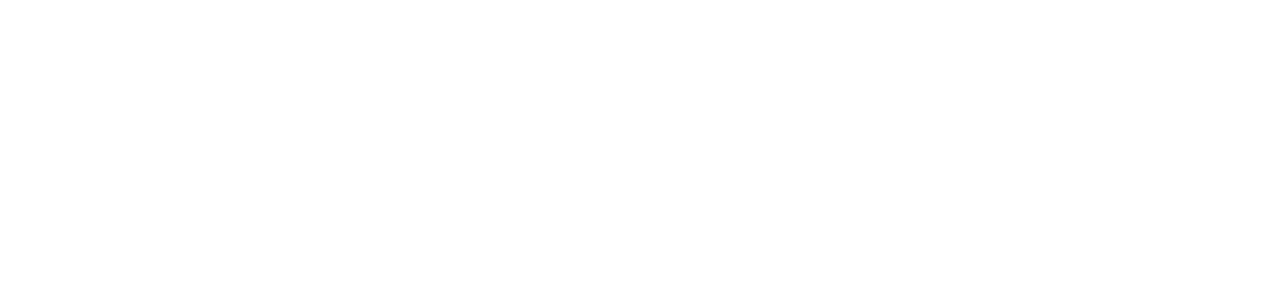
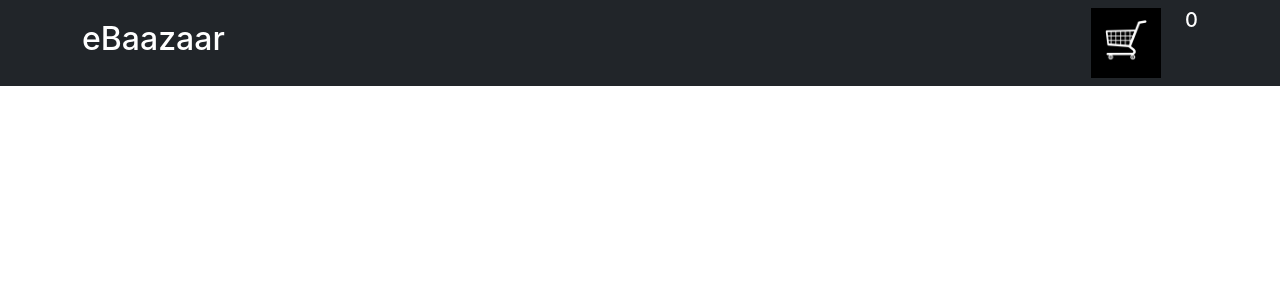
Before and after one commit to dhwanitrranjan/project1, a React (Create React App) app: page /product in a window 1280 px wide. Shown: the top 300 px of the page. Built offline with nearby package versions, Linux system fonts and the light colour scheme.

Commit message:
half phase 2 completed

```diff
--- /dev/null
+++ b/src/Components/LoadNavbar.js
@@ -0,0 +1,51 @@
+import React from 'react';
+import Container from 'react-bootstrap/Container';
+import Navbar from 'react-bootstrap/Navbar';
+import Nav from 'react-bootstrap/Nav';
+import cartImg from './cart.png';
+import { loadcartCount } from './reducers';
+import {useSelector} from 'react-redux';
+import { Col } from 'react-bootstrap';
+import { Row } from 'react-bootstrap';
+import { useNavigate } from 'react-router-dom';
+
+function LoadNavbar() {
+  const cartCount = useSelector(state => state.cartCount)
+  const navigate = useNavigate();
+
+  const handleClick = () =>{
+    navigate('/add-data')
+  }
+  return (
+    <div>
+        <Navbar bg="dark" variant="dark">
+            <Container>
+            <Navbar.Brand onClick={handleClick}><h2>eBaazaar</h2></Navbar.Brand>
+            {/* <Nav className="me-auto">
+                <Nav.Link href="#home">Home</Nav.Link>
+                <Nav.Link href="#features">Features</Nav.Link>
+                <Nav.Link href="#pricing">Pricing</Nav.Link>
+            </Nav> */}
+            <div className="justify-content-end">
+              <Row>
+                <Col>
+                  <img
+                    src={cartImg}
+                    width="70"
+                    height="70"
+                    className="d-inline-block align-top"
+                    alt="React Bootstrap logo"
+                  />
+                </Col>
+                <Col>
+                  <Nav style={{color:"white"}}><h5>{cartCount}</h5></Nav>
+                </Col>
+              </Row>
+            </div>
+            </Container>
+        </Navbar>
+    </div>
+  )
+}
+
+export default LoadNavbar;
--- a/src/Components/Login.js
+++ b/src/Components/Login.js
@@ -3,6 +3,7 @@ import Button from 'react-bootstrap/Button';
 import Form from 'react-bootstrap/Form';
 import {useState} from 'react';
 import { useNavigate } from 'react-router-dom';
+import { Container } from 'react-bootstrap';
 
 function Login() {
 
@@ -35,7 +36,8 @@ function Login() {
 
   return (
     <div>
-      <Form>
+      <Container>
+        <Form style={{border: "100px solid"}} className="p-4">
           <Form.Group className="mb-3" controlId="formBasicEmail">
           <Form.Label>Email address</Form.Label>
           <Form.Control type="email" placeholder="Enter email" name="username" onChange={handleInput} required/>
@@ -54,6 +56,7 @@ function Login() {
           </Form.Group>
           <Button variant="primary" type="submit" onClick={() => navigate('add-data')}>Log In</Button>
         </Form>
+      </Container>
       <br />
     </div>
   )
--- a/src/Components/ProdDetail.js
+++ b/src/Components/ProdDetail.js
@@ -1,17 +1,36 @@
 import React from 'react';
-import {useSelector} from 'react-redux';
+import {useSelector, useDispatch} from 'react-redux';
 import Data from '../Data/products.json';
 import Container from 'react-bootstrap/Container';
 import Row from 'react-bootstrap/Row';
 import Col from 'react-bootstrap/Col';
 import Button from 'react-bootstrap/Button';
+import { addtoCart, loadcartCount} from './reducers';
+import LoadNavbar from './LoadNavbar';
+
 
 
 function ProdDetail() {
     const ele_id = useSelector(state => state.selectedCard)
+    const cart = useSelector(state => state.cart)
+    var dispatch = useDispatch();
+
+    const handleClick = (e) =>{
+        var final_cart = Object.assign({}, cart)
+        if (e in final_cart){
+            final_cart[e] += 1
+        } else {
+            final_cart = 1
+        }
+        console.log(cart)
+        dispatch(addtoCart(final_cart))
+        dispatch(loadcartCount())
+    }
 
     return (
         <div>
+            <LoadNavbar />
+            <br/>
             {Data["products"].filter((product, index) =>
             (product["id"] === ele_id),
             ).map((prod, index) => {
@@ -31,7 +50,7 @@ function ProdDetail() {
                             <h3>${prod["price"]}</h3>
                             <p>{prod["description"]}</p>
                             <p>{prod["rating"]}</p>
-                            <Button>Add to Cart</Button>
+                            <Button onClick={()=> handleClick(prod["id"])}>Add to Cart</Button>
                         </Col>
                     </Row>
                 </Container>
--- a/src/Components/ProductPage.js
+++ b/src/Components/ProductPage.js
@@ -12,6 +12,7 @@ import { useNavigate } from 'react-router-dom';
 import Button from 'react-bootstrap/Button';
 import { isSelected, loadAllProducts } from "./reducers";
 import axios from 'axios';
+import LoadNavbar from './LoadNavbar';
 
 export default function ProductPage() {
     let brands = ["OPPO", "realme", "POCO", "Infinix", "Samsung", "Mi", "Apple", "Huawei", "Microsoft Surface", "HP Pavilion", "Impression of Acqua Di Gio",
@@ -61,7 +62,6 @@ export default function ProductPage() {
         }
 
         if (filter.categoryFlag){
-            console.log("inside")
             fil = fil.filter((product) => {
                 if (filter.category.includes(product.category)){
                     return product
@@ -86,7 +86,6 @@ export default function ProductPage() {
                 };
             })
         }
-        console.log(fil, filter.brand)
         setDisplayCards(fil);
 
         //All filters turned off
@@ -96,12 +95,10 @@ export default function ProductPage() {
     }, [filter,allProducts])
 
     const handleFilter =(e) =>{
-        console.log(e.target.className)
         //Brand handle
         if (e.target.className === "brands"){
             var brd = filter.brand;
             if (e.target.checked){
-                console.log("sup")
                 brd.push(e.target.name);
                 setFilter({...filter, brand: brd, brandFlag: true});
             } else {
@@ -167,6 +164,8 @@ export default function ProductPage() {
 
     return (
         <div>
+                <LoadNavbar />
+                <br/>
                 <Row>
                     <Col md={{span:2, offset:1}}>
                         <h3>Filter</h3>
@@ -211,17 +210,18 @@ export default function ProductPage() {
                     </Col>
                     <Col md={{span:8, offset:1}}>
                         <Row>
+                        <h3>Items List</h3>
                         {displayCards.map((product, index) => {
                             return (
                             <Col md={{span:4}}>
-                                {/* {console.log(product["id"])} */}
-                                <Card style={{ width: '18rem', height:'36rem', margin:'1rem'}}>
+                                <Card style={{ width: '18rem', height:'45rem', margin:'1rem'}}>
                                     <Card.Img variant="top" src={product["images"][0]} />
                                     <Card.Body>
                                         <Card.Title>{product["brand"]} {product["category"]}</Card.Title>
-                                        <Card.Title>${product["price"]}</Card.Title>
+                                        <Card.Title className="text-decoration-line-through" style={{color:"red"}}>MRP: ${product["price"]}</Card.Title>
+                                        <Card.Title style={{color:"green"}}>Offer Price: ${Math.round(product["price"]-product["price"]*product["discountPercentage"]/100)}</Card.Title>
                                         <Card.Text>{product["description"]}</Card.Text>
-                                        <Card.Text>Rating: {product["rating"]}</Card.Text>
+                                        <Card.Text style={{color:"blue"}}>Rating: {product["rating"]}</Card.Text>
                                         <Button onClick={() => handleClick(product["id"])}>View Product</Button>
                                     </Card.Body>
                                 </Card>
--- a/src/Components/reducers.js
+++ b/src/Components/reducers.js
@@ -18,6 +18,12 @@ export const allProductsSlice = createSlice({
         loadAllProducts: (state, action) => {
             state.allProducts = action.payload;
         },
+        loadcartCount: (state, action)=> {
+            state.cartCount += 1;
+        },
+        addtoCart: (state, action) =>{
+            state.cart = action.payload
+        }
     }
 });
 
@@ -25,4 +31,4 @@ export default configureStore ({
     reducer: allProductsSlice.reducer
 })
 
-export const { isSelected, loadAllProducts} = allProductsSlice.actions;
+export const { isSelected, loadAllProducts, loadcartCount, addtoCart } = allProductsSlice.actions;
--- a/src/index.js
+++ b/src/index.js
@@ -20,7 +20,6 @@ root.render(
           <Route path="/" element={<Login />}/>
           <Route path="/add-data" element={<ProductPage />} />
           <Route path="/product" element={<ProdDetail />} />
-          {/* <Route path="/add-data/product-details" element={<ProdDetail />} /> */}
         </Routes>
       </BrowserRouter>
     </Provider>
```
Also changed, not shown: src/Components/cartPage.js (added, +36 -0 lines), src/Components/cart.png (added). Lines whose indentation alone changed are shown as unchanged.
